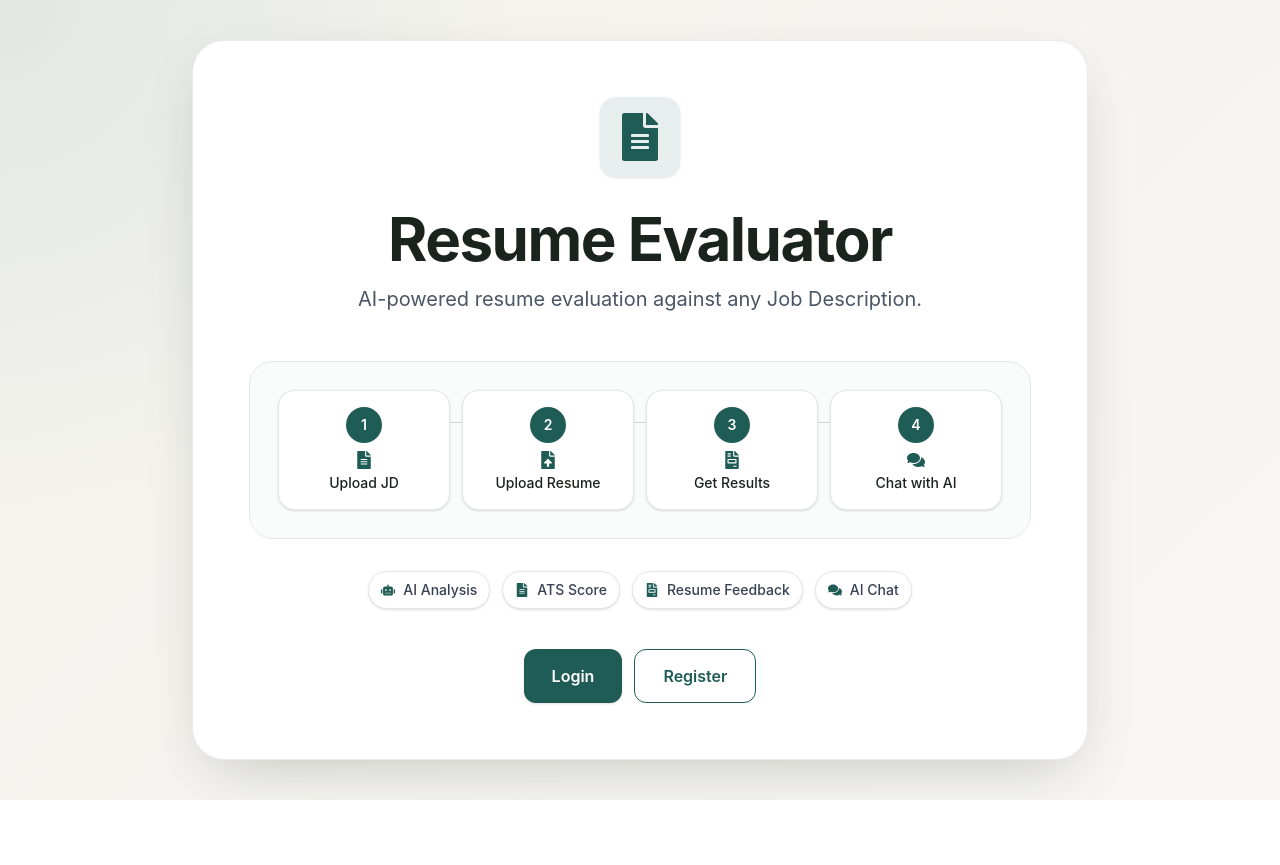
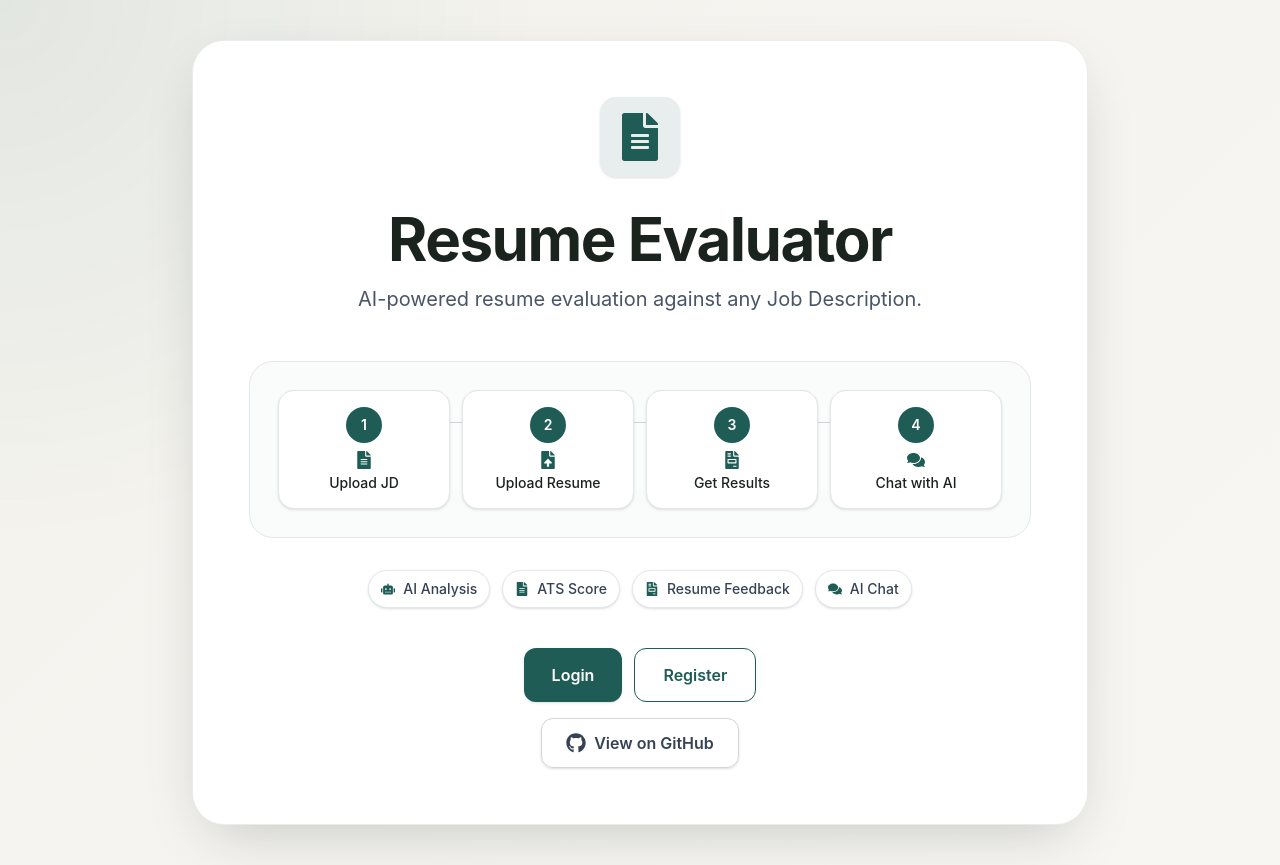
Before and after one commit to vikas598/Resume_evaluator, a React (Vite) app in the folder frontend/: page / in a window 1280 px wide. Before the commit the page ends 800 px from the top, so only its background shows below. Built offline with nearby package versions, Linux system fonts and the light colour scheme; no server answers.

Commit message:
feat: added github button in home page

```diff
--- a/frontend/src/pages/Home.jsx
+++ b/frontend/src/pages/Home.jsx
@@ -1,5 +1,6 @@
 import { useNavigate } from "react-router-dom";
 import {
+  FaGithub,
   FaArrowRight,
   FaComments,
   FaFileAlt,
@@ -76,19 +77,34 @@ function Home() {
             ))}
           </div>
 
-          <div className="mt-10 flex flex-col justify-center gap-3 sm:flex-row">
+          <div className="mt-10 flex flex-col items-center gap-4">
+            {/* First row */}
+            <div className="flex flex-col gap-3 sm:flex-row">
               <button
                 onClick={() => navigate("/login")}
-              className="rounded-xl bg-evaluate px-7 py-3.5 text-base font-semibold text-white shadow-sm transition hover:translate-y-[-1px] hover:opacity-90"
+                className="rounded-xl bg-evaluate px-7 py-3.5 text-base font-semibold text-white shadow-sm transition hover:-translate-y-0.5 hover:opacity-90"
               >
                 Login
               </button>
+
               <button
                 onClick={() => navigate("/register")}
                 className="rounded-xl border border-evaluate px-7 py-3.5 text-base font-semibold text-evaluate transition hover:bg-evaluate hover:text-white"
               >
                 Register
               </button>
+            </div>
+
+            {/* Second row */}
+            <a
+              href="https://github.com/vikas598/Resume_evaluator"
+              target="_blank"
+              rel="noopener noreferrer"
+              className="inline-flex items-center gap-2 rounded-xl border border-gray-300 px-6 py-3 text-base font-semibold text-gray-700 shadow-sm transition hover:-translate-y-0.5 hover:bg-gray-100"
+            >
+              <FaGithub size={20} />
+              View on GitHub
+            </a>
           </div>
         </div>
       </div>
```
Lines whose indentation alone changed are shown as unchanged.
